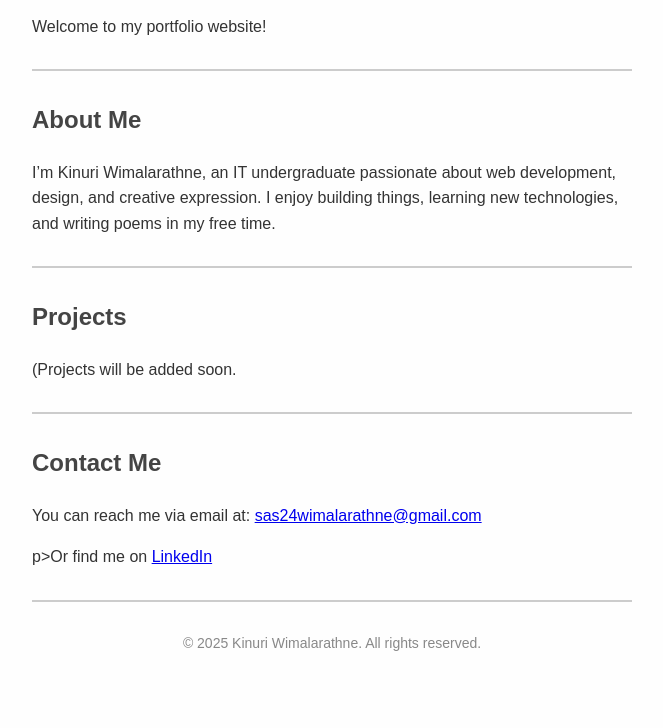
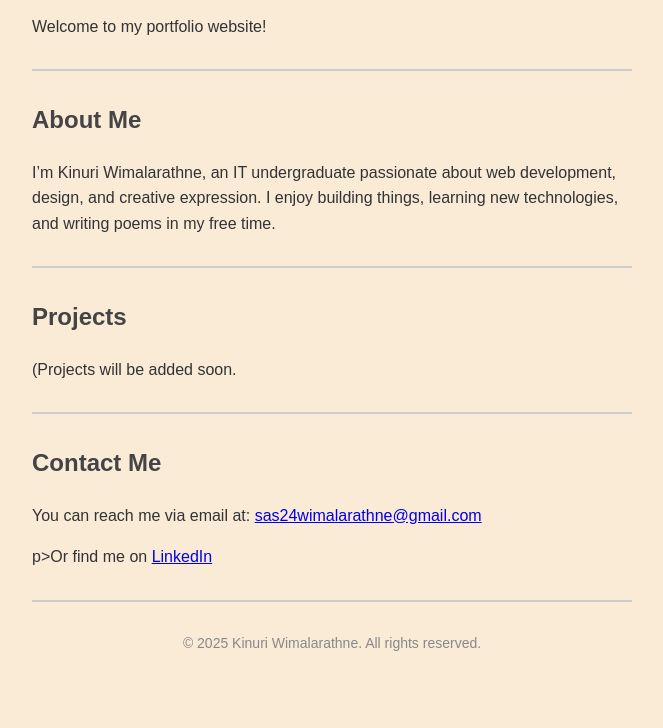
Before and after one commit to Kinuri-Wimalarathne/Kinuri-portfolio, a plain HTML site: page index.html in a window 1280 px wide. Shown: the part 166-894 px from the top of the page, without its empty margins (308-971 px from the left). Drawn offline with Linux system fonts and the light colour scheme.

Commit message:
Add background color

```diff
--- a/index.html
+++ b/index.html
@@ -2,6 +2,7 @@
 <html>
   <style>
   body {
+    background-color: #ffe6e6;
     font-family: 'Segoe UI', sans-serif;
     max-width: 700px;
     margin: 40px auto;
@@ -29,7 +30,7 @@
     h1 { color: #333; }
   </style>
 </head>
-<body>
+<body style="background-color: antiquewhite;">
   <nav>
   <a href="#home">Home</a> |
   <a href="#about">About</a> |
```
